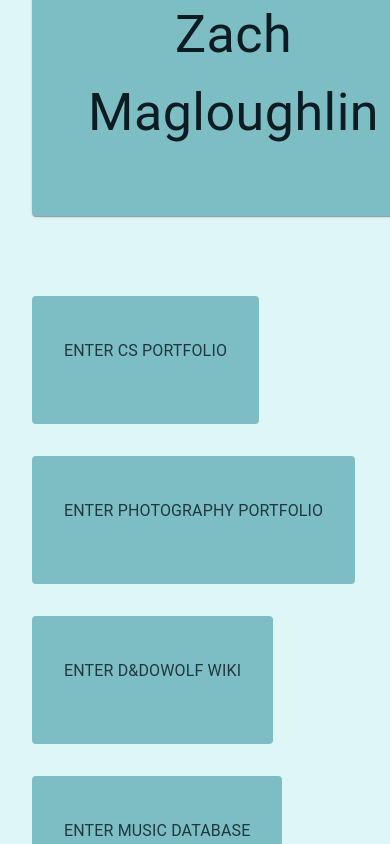
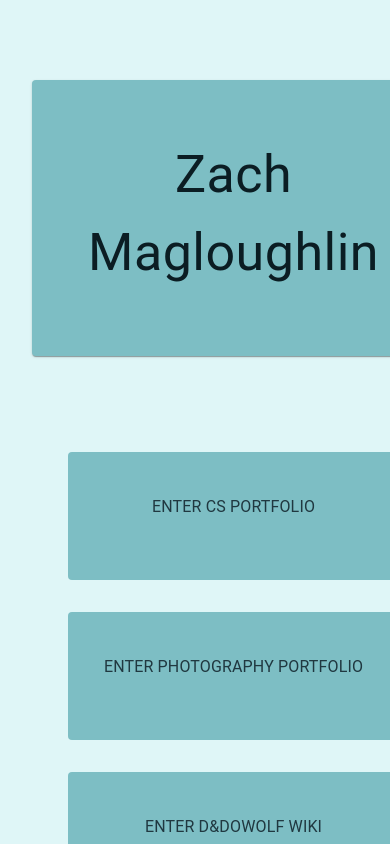
Before and after one commit to ZachMc21/cs-portfolio-react-materialui, a React (Vite) app: page / in a window 390 px wide. Shown: the top 844 px of the page. Built offline with nearby package versions, Linux system fonts and the light colour scheme; some icons are missing.

Commit message:
Mobile-first homepage has been styled

```diff
--- a/src/App.css
+++ b/src/App.css
@@ -8,22 +8,22 @@ Container {
   background-image: none;
 }
 
-/* Media queries for the layout of the HomepageButtons */
-Grid#home-buttons-container {
-  display: grid;
+/* HomepageButtons - mobile-first */
+div#home-buttons-container {
+  display: flex;
+  flex-direction: column;
+  margin: 0 auto;
+  max-width: 90%;
 }
+div.home-buttons-row {
+  display: flex;
+  flex-direction: column;
+  padding: 2rem auto;
+}
+/* HomepageButtons - media queries*/
 @media (mobile) {
-  Grid.home-button {
-    flex-direction: column;
-  }
 }
 @media (tablet) {
-  Grid.home-button {
-    flex: 50%;
-  }
 }
 @media (min-width:laptop)  {
-  Grid.home-button {
-    flex: 25%;
-  }
 }
--- a/src/App.tsx
+++ b/src/App.tsx
@@ -26,7 +26,7 @@ function App() {
     const homeTheme = homepageTheme;
 
     return (
-        <Container disableGutters>
+        <Container disableGutters sx={{ mx: 0, my: "auto" }}>
         <ThemeProvider theme={homeTheme}>
             <CssBaseline />
 
@@ -38,32 +38,29 @@ function App() {
                         </Typography>
                     </CardContent>
                 </Card>
-                <Grid container id="home-buttons-container" spacing={4}>
-                    <Grid className="home-button" size={{ mobile: 12, tablet: 6, laptop: 3, desktop: 3 }}>
-                        <HomepageButton variant="contained" disableElevation href="/cs-portfolio">
-                            <Typography>Enter CS Portfolio </Typography>
+                <div id="home-buttons-container">
+                    <div className="home-buttons-row">
+                        <HomepageButton href="/cs-portfolio" variant="contained" disableElevation>
+                            <Typography>Enter CS Portfolio</Typography>
                             <DoubleArrowIcon />
                         </HomepageButton>
-                    </Grid>
-                    <Grid className="home-button" size={{ mobile: 12, tablet: 6, laptop: 3, desktop: 3 }}>
-                        <HomepageButton variant="contained" disableElevation href="/photography-portfolio">
+                        <HomepageButton href="/photography-portfolio" variant="contained" disableElevation>
                             <Typography>Enter Photography Portfolio</Typography>
                             <DoubleArrowIcon />
                         </HomepageButton>
-                    </Grid>
-                    <Grid className="home-button" size={{ mobile: 12, tablet: 6, laptop: 3, desktop: 3 }}>
-                        <HomepageButton variant="contained" disableElevation href="/dndowolf-wiki">
+
+                    </div>
+                    <div className="home-buttons-row">
+                        <HomepageButton href="/dndowolf-wiki" variant="contained" disableElevation>
                             <Typography>Enter D&DoWolf Wiki </Typography>
                             <DoubleArrowIcon />
                         </HomepageButton>
-                    </Grid>
-                    <Grid className="home-button" size={{ mobile: 12, tablet: 6, laptop: 3, desktop: 3 }}>
-                        <HomepageButton variant="contained" disableElevation href="/music-database">
+                        <HomepageButton href="/music-database" variant="contained" disableElevation>
                             <Typography>Enter Music Database </Typography>
                             <DoubleArrowIcon />
                         </HomepageButton>
-                    </Grid>
-                </Grid> {/* end of homepage buttons */}
+                    </div>
+                </div>
             </Box>
 
         </ThemeProvider>
--- a/src/custom_components/homepage_button.tsx
+++ b/src/custom_components/homepage_button.tsx
@@ -9,8 +9,8 @@ export const HomepageButton = styled(MuiButton)(({ }) => ({
     flexDirection: "column",
     justifyContent: "center",
     fontSize: "large",
-    width: '100%',
     height: "8rem",
+    margin: "1rem",
     "&:hover": { transform: "scale3d(1.06, 1.06, 1)" },
 }));
 
--- a/src/index.css
+++ b/src/index.css
@@ -24,11 +24,12 @@ a:hover {
 
 body {
   margin: 0;
-  padding: 0 2rem;
+  padding: 2rem;
+  padding-top: 5rem;
   display: flex;
   align-items: center;
   width: 100vw;
-  height: 100vh;
+  min-height: 100vh;
   background-color: var(--mui-palette-light-background-default);
 }
 
```
